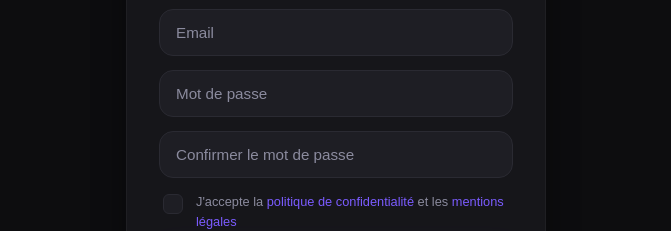
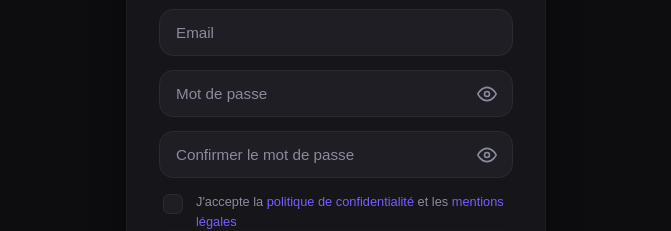
Before and after one commit to MathieuNS/filmmatching, a React (Vite) app in the folder frontend/: page /create-login in a window 1280 px wide. Shown: the part 302-533 px from the top of the page, without its empty margins (304-975 px from the left). Built offline with nearby package versions, Linux system fonts and the light colour scheme; no server answers.

Commit message:
modif admin + password visible

```diff
--- a/frontend/src/components/Create_account_form.jsx
+++ b/frontend/src/components/Create_account_form.jsx
@@ -16,6 +16,10 @@ function CreateAccountForm() {
   // Deuxième champ pour confirmer le mot de passe
   const [confirmPassword, setConfirmPassword] = useState("");
   const [loading, setLoading] = useState(false);
+  // true = le mot de passe est affiché en clair, false = masqué (●●●)
+  const [showPassword, setShowPassword] = useState(false);
+  // Même chose pour le champ de confirmation
+  const [showConfirmPassword, setShowConfirmPassword] = useState(false);
   // Case à cocher pour le consentement (politique de confidentialité + CGU)
   const [accepted, setAccepted] = useState(false);
   // Message d'erreur affiché sous le formulaire (null = pas d'erreur)
@@ -82,20 +86,67 @@ function CreateAccountForm() {
           onChange={(e) => setEmail(e.target.value)}
           placeholder="Email"
         />
+        {/* Wrapper du champ mot de passe : contient l'input + le bouton œil */}
+        <div className="form-password-wrapper">
           <input
             className="form-input"
-          type="password"
+            type={showPassword ? "text" : "password"}
             value={password}
             onChange={(e) => setPassword(e.target.value)}
             placeholder="Mot de passe"
           />
+          <button
+            type="button"
+            className="form-password-toggle"
+            onClick={() => setShowPassword(!showPassword)}
+            aria-label={showPassword ? "Masquer le mot de passe" : "Afficher le mot de passe"}
+          >
+            {showPassword ? (
+              <svg viewBox="0 0 24 24" fill="none" stroke="currentColor" strokeWidth="2" strokeLinecap="round" strokeLinejoin="round">
+                <path d="M17.94 17.94A10.07 10.07 0 0 1 12 20c-7 0-11-8-11-8a18.45 18.45 0 0 1 5.06-5.94" />
+                <path d="M9.9 4.24A9.12 9.12 0 0 1 12 4c7 0 11 8 11 8a18.5 18.5 0 0 1-2.16 3.19" />
+                <path d="M14.12 14.12a3 3 0 1 1-4.24-4.24" />
+                <line x1="1" y1="1" x2="23" y2="23" />
+              </svg>
+            ) : (
+              <svg viewBox="0 0 24 24" fill="none" stroke="currentColor" strokeWidth="2" strokeLinecap="round" strokeLinejoin="round">
+                <path d="M1 12s4-8 11-8 11 8 11 8-4 8-11 8-11-8-11-8z" />
+                <circle cx="12" cy="12" r="3" />
+              </svg>
+            )}
+          </button>
+        </div>
+
+        {/* Wrapper du champ confirmation : même système avec son propre toggle */}
+        <div className="form-password-wrapper">
           <input
             className="form-input"
-          type="password"
+            type={showConfirmPassword ? "text" : "password"}
             value={confirmPassword}
             onChange={(e) => setConfirmPassword(e.target.value)}
             placeholder="Confirmer le mot de passe"
           />
+          <button
+            type="button"
+            className="form-password-toggle"
+            onClick={() => setShowConfirmPassword(!showConfirmPassword)}
+            aria-label={showConfirmPassword ? "Masquer le mot de passe" : "Afficher le mot de passe"}
+          >
+            {showConfirmPassword ? (
+              <svg viewBox="0 0 24 24" fill="none" stroke="currentColor" strokeWidth="2" strokeLinecap="round" strokeLinejoin="round">
+                <path d="M17.94 17.94A10.07 10.07 0 0 1 12 20c-7 0-11-8-11-8a18.45 18.45 0 0 1 5.06-5.94" />
+                <path d="M9.9 4.24A9.12 9.12 0 0 1 12 4c7 0 11 8 11 8a18.5 18.5 0 0 1-2.16 3.19" />
+                <path d="M14.12 14.12a3 3 0 1 1-4.24-4.24" />
+                <line x1="1" y1="1" x2="23" y2="23" />
+              </svg>
+            ) : (
+              <svg viewBox="0 0 24 24" fill="none" stroke="currentColor" strokeWidth="2" strokeLinecap="round" strokeLinejoin="round">
+                <path d="M1 12s4-8 11-8 11 8 11 8-4 8-11 8-11-8-11-8z" />
+                <circle cx="12" cy="12" r="3" />
+              </svg>
+            )}
+          </button>
+        </div>
 
         {/* Case à cocher de consentement (obligatoire RGPD) */}
         <label className="form-checkbox">
--- a/frontend/src/components/Login_form.jsx
+++ b/frontend/src/components/Login_form.jsx
@@ -14,6 +14,8 @@ function LoginForm() {
   const [username, setUsername] = useState("");
   const [password, setPassword] = useState("");
   const [loading, setLoading] = useState(false);
+  // true = le mot de passe est affiché en clair, false = masqué (●●●)
+  const [showPassword, setShowPassword] = useState(false);
   // Message d'erreur affiché sous le formulaire (null = pas d'erreur)
   const [errorMessage, setErrorMessage] = useState(null);
   const navigate = useNavigate();
@@ -55,13 +57,39 @@ function LoginForm() {
           onChange={(e) => setUsername(e.target.value)}
           placeholder="Pseudo"
         />
+        {/* Wrapper du champ mot de passe : contient l'input + le bouton œil */}
+        <div className="form-password-wrapper">
           <input
             className="form-input"
-          type="password"
+            type={showPassword ? "text" : "password"}
             value={password}
             onChange={(e) => setPassword(e.target.value)}
             placeholder="Mot de passe"
           />
+          {/* Bouton pour afficher/masquer le mot de passe.
+              type="button" empêche le bouton de soumettre le formulaire */}
+          <button
+            type="button"
+            className="form-password-toggle"
+            onClick={() => setShowPassword(!showPassword)}
+            aria-label={showPassword ? "Masquer le mot de passe" : "Afficher le mot de passe"}
+          >
+            {/* Icône œil ouvert (visible) ou œil barré (masqué) */}
+            {showPassword ? (
+              <svg viewBox="0 0 24 24" fill="none" stroke="currentColor" strokeWidth="2" strokeLinecap="round" strokeLinejoin="round">
+                <path d="M17.94 17.94A10.07 10.07 0 0 1 12 20c-7 0-11-8-11-8a18.45 18.45 0 0 1 5.06-5.94" />
+                <path d="M9.9 4.24A9.12 9.12 0 0 1 12 4c7 0 11 8 11 8a18.5 18.5 0 0 1-2.16 3.19" />
+                <path d="M14.12 14.12a3 3 0 1 1-4.24-4.24" />
+                <line x1="1" y1="1" x2="23" y2="23" />
+              </svg>
+            ) : (
+              <svg viewBox="0 0 24 24" fill="none" stroke="currentColor" strokeWidth="2" strokeLinecap="round" strokeLinejoin="round">
+                <path d="M1 12s4-8 11-8 11 8 11 8-4 8-11 8-11-8-11-8z" />
+                <circle cx="12" cy="12" r="3" />
+              </svg>
+            )}
+          </button>
+        </div>
 
         {/* Lien mot de passe oublié, placé juste sous le champ mot de passe */}
         <p className="form-forgot">
--- a/frontend/src/styles/Forms.css
+++ b/frontend/src/styles/Forms.css
@@ -112,6 +112,54 @@ html, body {
 .form-input:focus {
   border-color: var(--violet-nuit);
   box-shadow: 0 0 0 3px rgba(123, 92, 255, 0.15);
+}
+
+/* --- Wrapper du champ mot de passe ---
+   Conteneur relatif pour positionner le bouton œil à droite de l'input.
+   On reprend le margin-bottom de .form-input (14px) car l'input
+   à l'intérieur n'aura plus de margin-bottom propre. */
+.form-password-wrapper {
+  position: relative;
+  width: 100%;
+  margin-bottom: 14px;
+}
+
+/* L'input à l'intérieur du wrapper ne doit pas avoir
+   de margin-bottom (c'est le wrapper qui le gère),
+   et on ajoute du padding à droite pour que le texte
+   ne passe pas sous le bouton œil */
+.form-password-wrapper .form-input {
+  margin-bottom: 0;
+  padding-right: 48px;
+}
+
+/* --- Bouton œil (afficher/masquer le mot de passe) ---
+   Positionné en absolu à droite dans le wrapper */
+.form-password-toggle {
+  position: absolute;
+  right: 12px;
+  /* Centré verticalement dans l'input */
+  top: 50%;
+  transform: translateY(-50%);
+  background: none;
+  border: none;
+  cursor: pointer;
+  padding: 4px;
+  display: flex;
+  align-items: center;
+  justify-content: center;
+  color: var(--gris-texte);
+  transition: color 0.25s ease;
+}
+
+.form-password-toggle:hover {
+  color: var(--blanc-doux);
+}
+
+/* L'icône SVG dans le bouton */
+.form-password-toggle svg {
+  width: 20px;
+  height: 20px;
 }
 
 /* --- Case à cocher de consentement --- */
```
Also changed, not shown: 1 other file (tests, documents, lock files or other folders). Lines whose indentation alone changed are shown as unchanged.
